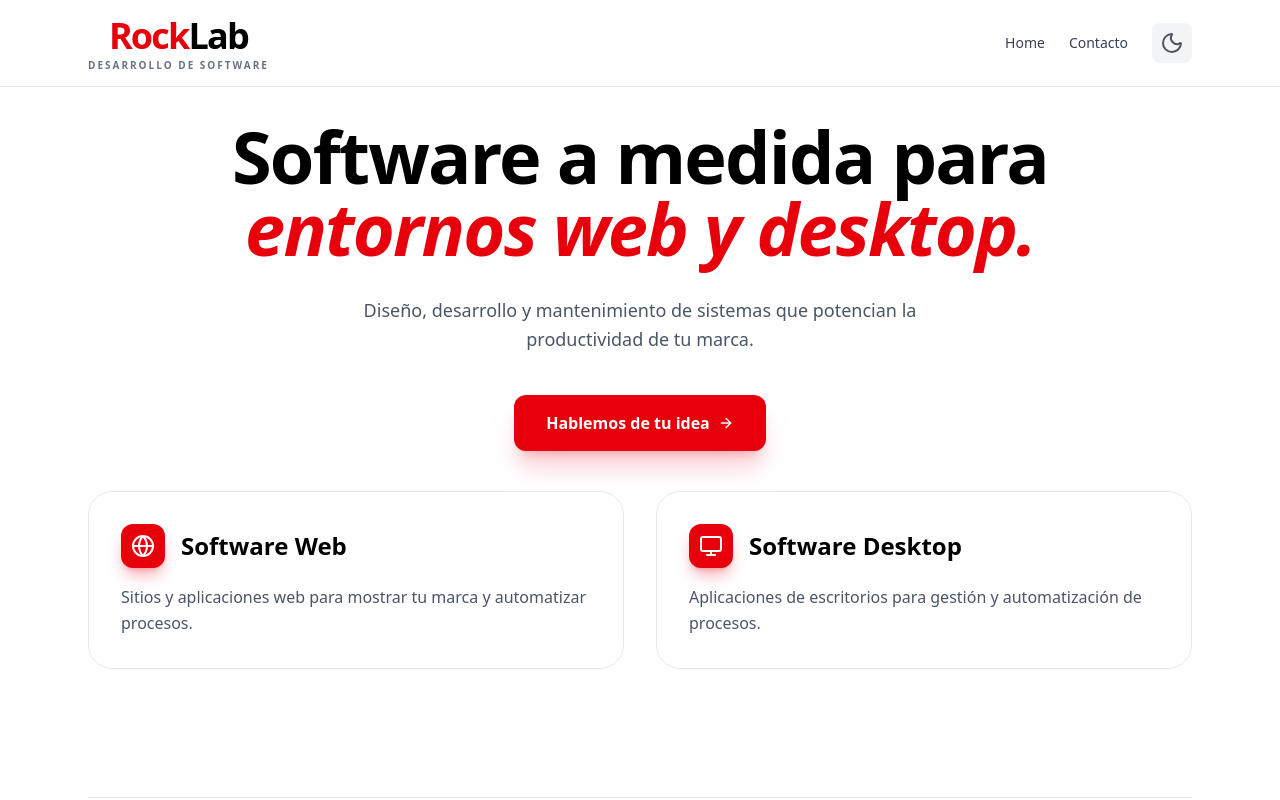
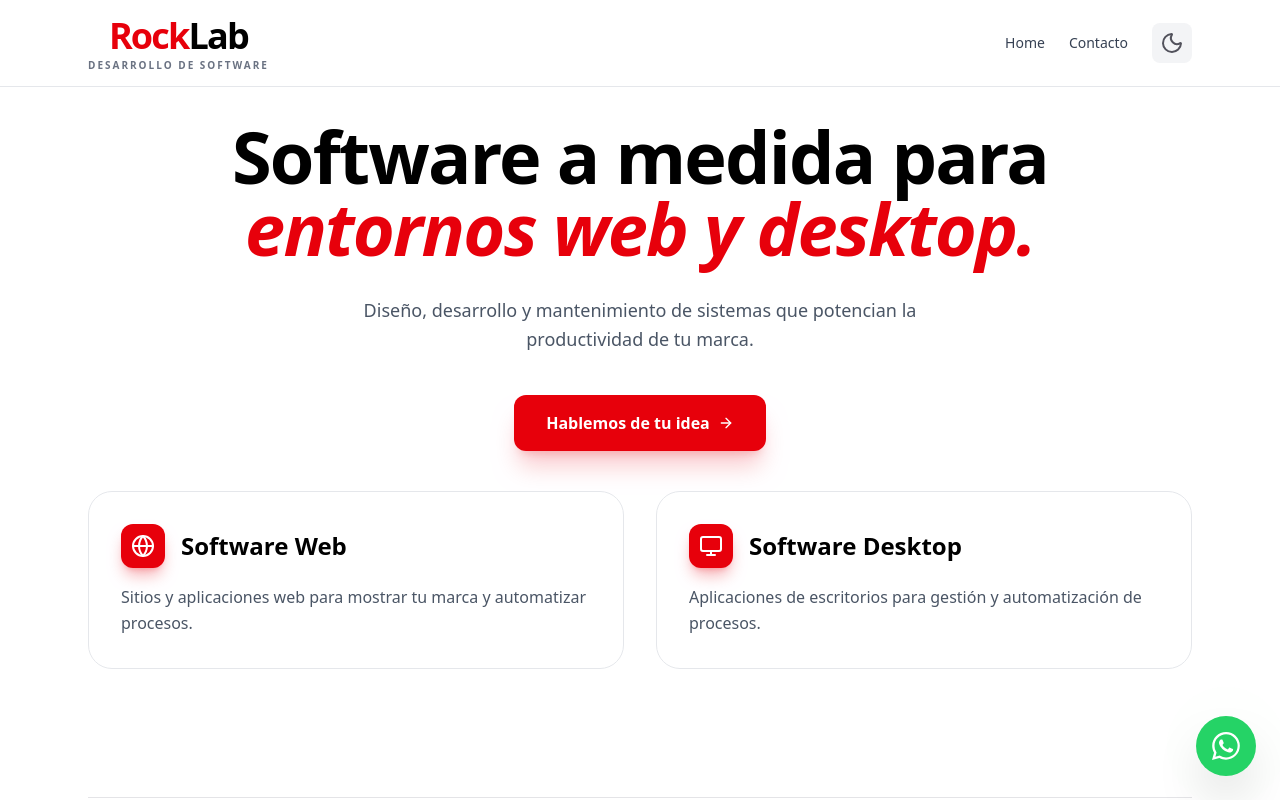
Before and after one commit to oscar-principi/rock-lab, a React (Vite) app: page / in a window 1280 px wide. Shown: the top 800 px of the page. Built offline with nearby package versions, Linux system fonts and the light colour scheme.

Commit message:
whatsapp

```diff
--- a/src/App.tsx
+++ b/src/App.tsx
@@ -1,7 +1,7 @@
 import { Routes, Route } from "react-router-dom";
 import Navbar from "./components/Navbar";
 import Footer from "./components/Footer";
-// import WhatsAppButton from "./components/WhatsAppButton";
+import WhatsAppButton from "./components/WhatsAppButton";
 
 import Home from "./pages/Home.tsx";
 import Contact from "./pages/Contact";
@@ -18,7 +18,7 @@ export default function App() {
         </Routes>
       </main>
 
-      {/* <WhatsAppButton /> */}
+      <WhatsAppButton />
 
       <Footer />
     </div>
--- a/src/components/Navbar.tsx
+++ b/src/components/Navbar.tsx
@@ -86,7 +86,7 @@ export default function Navbar() {
 
       {/* OVERLAY (Fuera del header para evitar bugs de stacking context) */}
       <div
-        className={`fixed inset-0 z-[60] transition-opacity duration-300 md:hidden ${
+        className={`fixed inset-0 z-60 transition-opacity duration-300 md:hidden ${
           isOpen ? "opacity-100 visible" : "opacity-0 invisible"
         }`}
         onClick={() => setIsOpen(false)}
@@ -96,7 +96,7 @@ export default function Navbar() {
 
       {/* SIDEBAR MOBILE */}
       <div
-        className={`fixed top-0 left-0 h-full w-64 bg-white dark:bg-zinc-950 shadow-2xl z-[70] transform transition-transform duration-300 ease-in-out md:hidden ${
+        className={`fixed top-0 left-0 h-full w-64 bg-white dark:bg-zinc-950 shadow-2xl z-70 transform transition-transform duration-300 ease-in-out md:hidden ${
           isOpen ? "translate-x-0" : "-translate-x-full"
         }`}
       >
--- a/src/components/WhatsAppButton.tsx
+++ b/src/components/WhatsAppButton.tsx
@@ -5,7 +5,7 @@ interface WhatsAppButtonProps {
 }
 
 export default function WhatsAppButton({
-  phoneNumber = "5491122334455", // Reemplaza con tu número real
+  phoneNumber = "5492213043135",
   message = "¡Hola Rock Lab! Me interesa saber más sobre sus servicios."
 }: WhatsAppButtonProps) {
 
```
